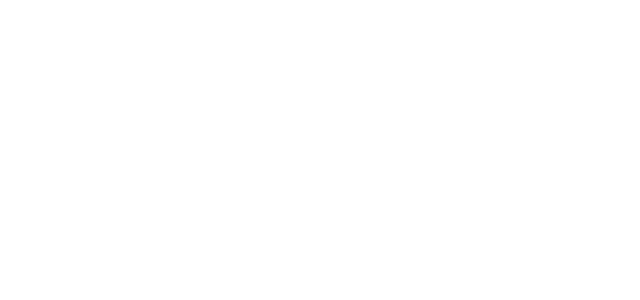
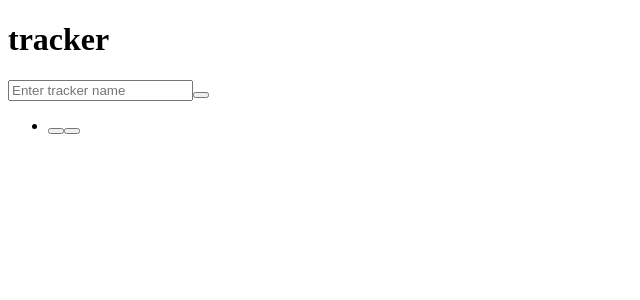
Before and after one commit to VSerj/tracker, a JavaScript app: page / in a window 1280 px wide. Shown: the top 300 px of the page, without its empty margins (0-640 px from the left). Built offline with nearby package versions, Linux system fonts and the light colour scheme; the HTML template or start-up script is replaced by a standard one.

Commit message:
add skeleton project

```diff
--- a/src/App.js
+++ b/src/App.js
@@ -1,5 +1,14 @@
-function App() {
-  return <div></div>;
-}
+import AddTracker from './components/AddTracker/AddTracker';
+import TrackerList from './components/TrackerLIst/TrackerList';
+
+const App = () => {
+  return (
+    <>
+      <h1>tracker</h1>
+      <AddTracker />
+      <TrackerList />
+    </>
+  );
+};
 
 export default App;
--- /dev/null
+++ b/src/components/AddTracker/AddTracker.js
@@ -0,0 +1,12 @@
+import Button from '../Button';
+
+const AddTracker = () => {
+  return (
+    <form>
+      <input type="text" placeholder="Enter tracker name" value=""></input>
+      <Button></Button>
+    </form>
+  );
+};
+
+export default AddTracker;
--- /dev/null
+++ b/src/components/Button.js
@@ -0,0 +1,9 @@
+const Button = ({ className, onAction, children }) => {
+  return (
+    <button className={className} onClick={onAction}>
+      {children}
+    </button>
+  );
+};
+
+export default Button;
--- /dev/null
+++ b/src/components/TrackerItem/TrackerItem.js
@@ -0,0 +1,14 @@
+import Button from '../Button';
+
+const TrackerItem = () => {
+  return (
+    <li>
+      <p></p>
+      <time></time>
+      <Button></Button>
+      <Button></Button>
+    </li>
+  );
+};
+
+export default TrackerItem;
--- /dev/null
+++ b/src/components/TrackerLIst/TrackerList.js
@@ -0,0 +1,11 @@
+import TrackerItem from '../TrackerItem/TrackerItem';
+
+const TrackerList = () => {
+  return (
+    <ul>
+      <TrackerItem />
+    </ul>
+  );
+};
+
+export default TrackerList;
```
